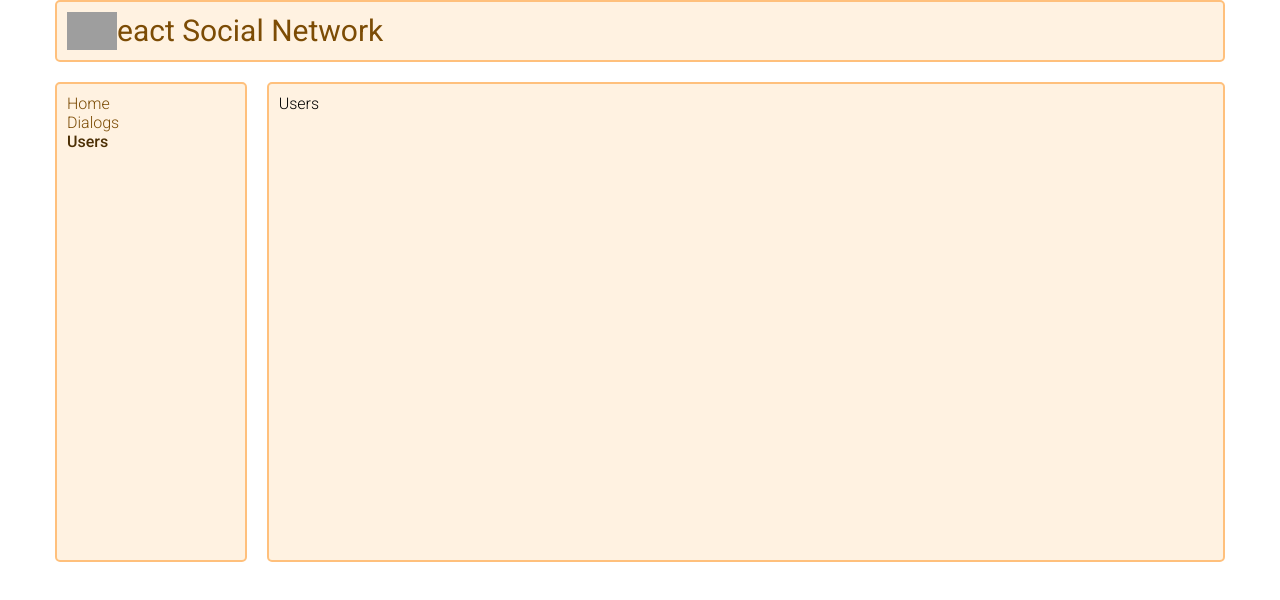
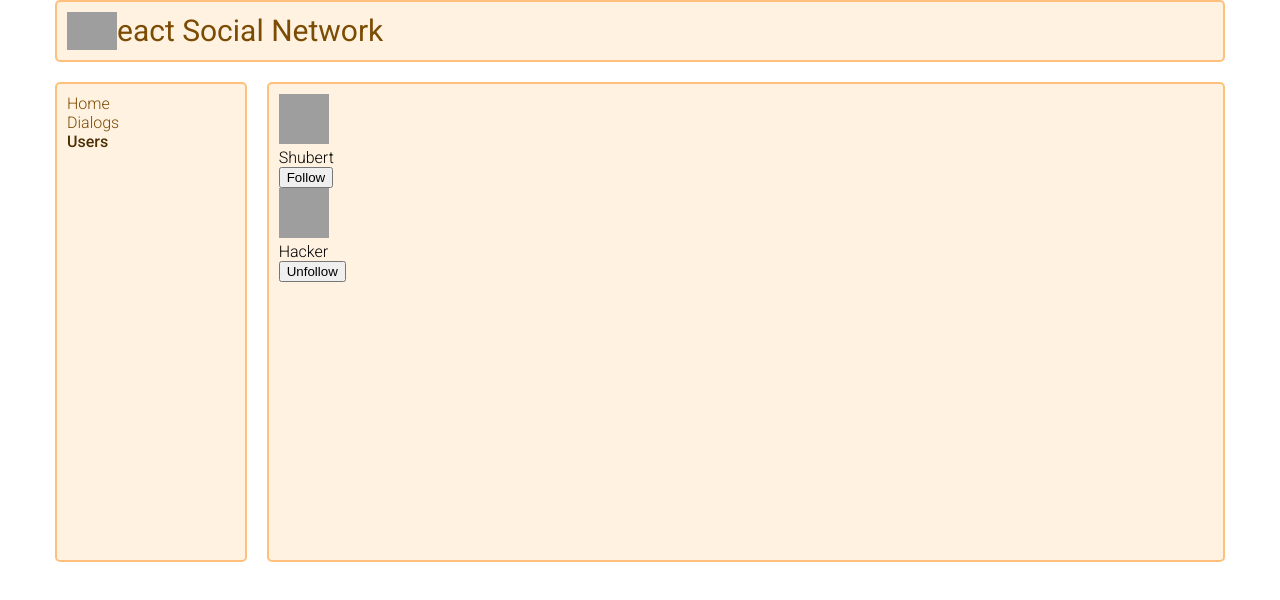
Before and after one commit to dch1112/social-network-ts, a React (Create React App) app: page /users in a window 1280 px wide. Shown: the top 600 px of the page. Built offline with nearby package versions, Linux system fonts and the light colour scheme; grey boxes are pictures that could not be loaded.

Commit message:
add Users page

```diff
--- /dev/null
+++ b/src/components/Users/Users.module.css
@@ -0,0 +1,4 @@
+.avatar > img {
+  width: 50px;
+  height: 50px;
+}
--- a/src/components/Users/Users.tsx
+++ b/src/components/Users/Users.tsx
@@ -1,16 +1,36 @@
-import React from 'react';
+import React from 'react'
+import {useDispatch, useSelector} from "react-redux"
+import {followUser, unfollowUser} from "../../redux/usersPageReducer"
+import {UsersPageType} from "../../types/entities"
+import {AppRootStateType} from "../../redux/redux-store"
+import s from './Users.module.css'
 
-type PropsType = {
+const Users = () => {
+  const dialogsPage = useSelector<AppRootStateType, UsersPageType>(state => state.usersPage)
+  const dispatch = useDispatch()
 
-};
-
-const Users = (props: PropsType) => {
-
-  return (
-    <div>
-      Users
+  return (<div>
+      {dialogsPage.items.map(item => {
+        const followUserHandler = () => {
+          dispatch(followUser(item.id))
+        }
+        const unfollowUserHandler = () => {
+          dispatch(unfollowUser(item.id))
+        }
+        return <div key={item.id}>
+          <div className={s.avatar}>{item.photos.small
+            ? <img src={item.photos.small} alt=""/>
+            : <img src="https://papers.ch/wp-content/uploads/pascal-avatar-square.png" alt=""/>
+          }</div>
+          <div>{item.name}</div>
+          <div>{item.followed
+            ? <button onClick={unfollowUserHandler}>Unfollow</button>
+            : <button onClick={followUserHandler}>Follow</button>
+          }</div>
+        </div>
+      })}
     </div>
-  );
-};
+  )
+}
 
 export default Users
--- a/src/redux/redux-store.ts
+++ b/src/redux/redux-store.ts
@@ -1,10 +1,12 @@
 import {combineReducers, createStore} from "redux"
 import {dialogsPageReducer} from "./dialogsPageReducer"
 import {profilePageReducer} from "./profilePageReducer"
+import {usersPageReducer} from "./usersPageReducer";
 
 const rootReducer = combineReducers({
   dialogsPage: dialogsPageReducer,
-  profilePage: profilePageReducer
+  profilePage: profilePageReducer,
+  usersPage: usersPageReducer
 })
 
 export type AppRootStateType = ReturnType<typeof rootReducer>
--- a/src/redux/usersPageReducer.ts
+++ b/src/redux/usersPageReducer.ts
@@ -11,7 +11,7 @@ const initialState: UsersPageType =
         "name": "Shubert",
         "id": 1,
         "photos": {
-          "small": null,
+          "small": 'https://papers.ch/wp-content/uploads/nik-avatar-square.png',
           "large": null
         },
         "status": null,
@@ -25,14 +25,14 @@ const initialState: UsersPageType =
           "large": null
         },
         "status": null,
-        "followed": false
+        "followed": true
       }
     ],
     "totalCount": 30,
     "error": null
   }
 
-type ActionTypes =
+export type ActionTypes =
   ReturnType<typeof followUser>
   | ReturnType<typeof unfollowUser>
   | ReturnType<typeof setUsers>
@@ -63,17 +63,17 @@ export const usersPageReducer = (state: UsersPageType = initialState, action: Ac
   }
 }
 
-const followUser = (userId: number) => ({
+export const followUser = (userId: number) => ({
   type: FOLLOW,
   payload: {userId}
 } as const)
 
-const unfollowUser = (userId: number) => ({
+export const unfollowUser = (userId: number) => ({
   type: UNFOLLOW,
   payload: {userId}
 } as const)
 
-const setUsers = (users: UsersPageType) => ({
+export const setUsers = (users: UsersPageType) => ({
   type: SET_USERS,
   payload: {users}
 } as const)
```
